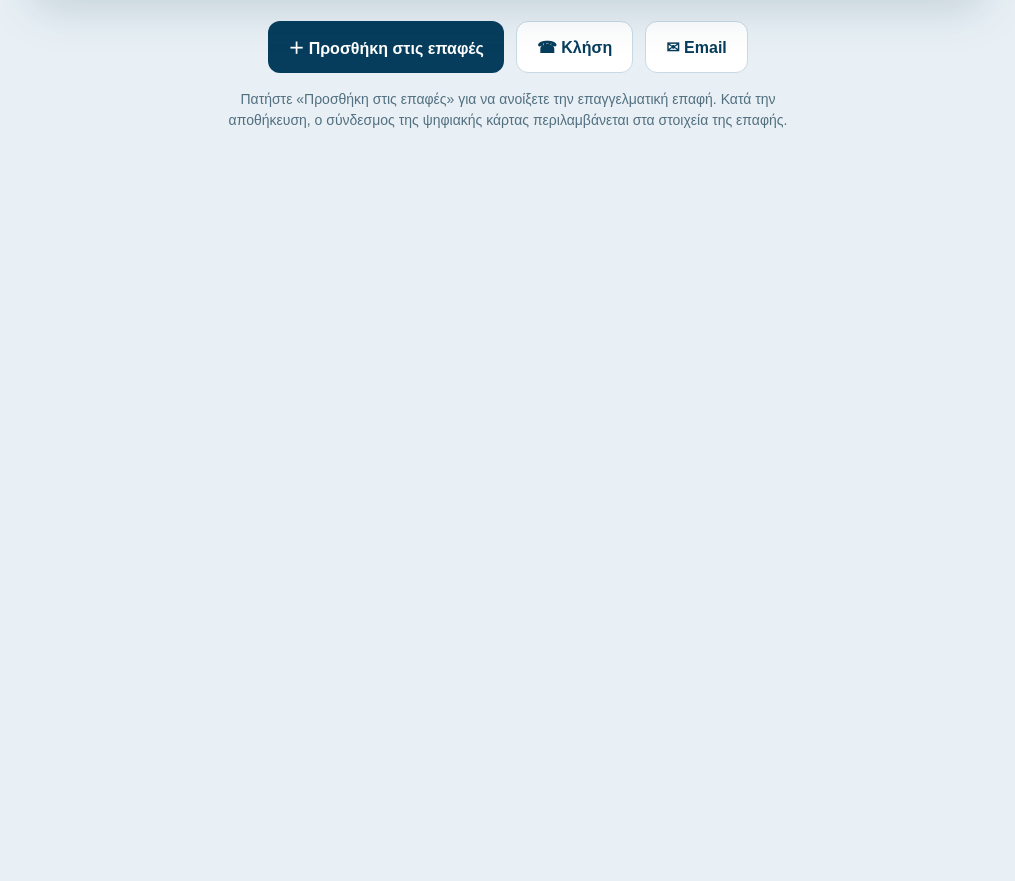
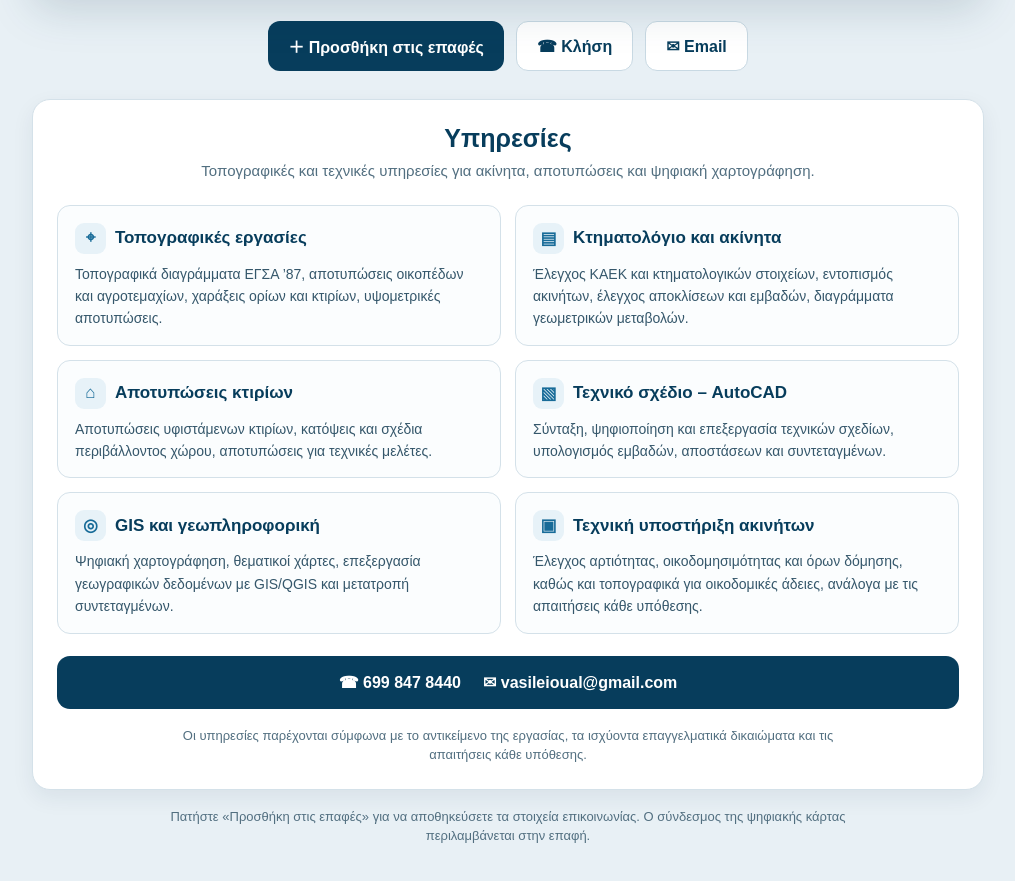
Before and after one commit to alvasileiou/alvasileiou.github.io, a plain HTML site: page index.html in a window 1280 px wide. Shown: the part 557-1438 px from the top of the page, without its empty margins (132-1147 px from the left). Before the commit the page ends 800 px from the top, so only its background shows below. Drawn offline with Linux system fonts and the light colour scheme.

Commit message:
Add files via upload

```diff
--- a/index.html
+++ b/index.html
@@ -4,20 +4,32 @@
 <meta charset="utf-8">
 <meta name="viewport" content="width=device-width, initial-scale=1">
 <meta name="theme-color" content="#073d5c">
+<meta name="description" content="Βασιλείου Αλέξανδρος, Διπλωματούχος Αγρονόμος και Τοπογράφος Μηχανικός ΑΠΘ. Τοπογραφικές εργασίες, Κτηματολόγιο, αποτυπώσεις, AutoCAD και GIS στη Θεσσαλονίκη.">
 <title>Βασιλείου Αλέξανδρος | Ψηφιακή επαγγελματική κάρτα</title>
 <style>
 *{box-sizing:border-box}
-body{margin:0;background:#e8f0f5;color:#123d57;font-family:Arial,Helvetica,sans-serif}
-main{max-width:980px;margin:0 auto;padding:22px 14px 32px}
+:root{--navy:#073d5c;--blue:#176b98;--ink:#123d57;--muted:#526f80;--line:#d4e1e9;--paper:#fff;--bg:#e8f0f5}
+body{margin:0;background:var(--bg);color:var(--ink);font-family:Arial,Helvetica,sans-serif}
+main{max-width:980px;margin:0 auto;padding:22px 14px 36px}
 .card-wrap{position:relative;width:100%;line-height:0;filter:drop-shadow(0 10px 22px rgba(5,45,70,.16))}
 .card-wrap img{display:block;width:100%;height:auto;border-radius:18px}
 .phone-link{position:absolute;left:30.8%;top:51.5%;width:23%;height:9%;display:block}
 .email-link{position:absolute;left:30.5%;top:73%;width:32%;height:10%;display:block}
 .actions{display:flex;justify-content:center;gap:12px;flex-wrap:wrap;margin-top:22px}
-.actions a{display:inline-flex;align-items:center;justify-content:center;gap:9px;min-height:52px;padding:13px 20px;border-radius:12px;background:#073d5c;color:#fff;text-decoration:none;font-weight:700;font-size:16px}
-.actions a.secondary{background:#fff;color:#073d5c;border:1px solid #c8d9e3}
-.note{text-align:center;color:#526f80;font-size:14px;line-height:1.5;margin:16px auto 0;max-width:620px}
-@media(max-width:480px){main{padding:14px 8px 24px}.card-wrap img{border-radius:10px}.actions a{width:100%;font-size:15px}}
+.actions a{display:inline-flex;align-items:center;justify-content:center;gap:9px;min-height:50px;padding:13px 20px;border-radius:12px;background:var(--navy);color:#fff;text-decoration:none;font-weight:700;font-size:16px}
+.actions a.secondary{background:#fff;color:var(--navy);border:1px solid #c8d9e3}
+.section{margin-top:28px;background:var(--paper);border:1px solid var(--line);border-radius:18px;padding:24px;box-shadow:0 8px 22px rgba(5,45,70,.07)}
+.section h2{margin:0 0 7px;color:var(--navy);font-size:25px;text-align:center}
+.section-intro{text-align:center;color:var(--muted);font-size:15px;line-height:1.5;margin:0 auto 22px;max-width:650px}
+.services{display:grid;grid-template-columns:repeat(2,minmax(0,1fr));gap:14px}
+.service{border:1px solid var(--line);border-radius:13px;padding:17px 17px 15px;background:#fbfdfe}
+.service h3{font-size:17px;margin:0 0 9px;color:var(--navy);display:flex;align-items:center;gap:9px}
+.service h3 .symbol{display:inline-flex;align-items:center;justify-content:center;width:31px;height:31px;flex:0 0 31px;border-radius:9px;background:#e7f2f8;color:var(--blue);font-size:17px}
+.service p{font-size:14px;line-height:1.6;margin:0;color:#35576b}
+.contact-strip{margin-top:22px;border-radius:13px;background:var(--navy);color:#fff;padding:17px 18px;display:flex;justify-content:center;gap:22px;flex-wrap:wrap}
+.contact-strip a{color:#fff;text-decoration:none;font-weight:700}
+.note{text-align:center;color:var(--muted);font-size:13px;line-height:1.5;margin:17px auto 0;max-width:700px}
+@media(max-width:620px){main{padding:14px 8px 24px}.card-wrap img{border-radius:10px}.actions a{width:100%;font-size:15px}.section{padding:18px 13px;margin-top:20px}.section h2{font-size:22px}.services{grid-template-columns:1fr;gap:10px}.service{padding:15px}.contact-strip{gap:12px;flex-direction:column;align-items:center}}
 </style>
 </head>
 <body>
@@ -32,7 +44,43 @@ main{max-width:980px;margin:0 auto;padding:22px 14px 32px}
     <a class="secondary" href="tel:+306998478440">☎ Κλήση</a>
     <a class="secondary" href="mailto:vasileioual@gmail.com">✉ Email</a>
   </div>
-  <p class="note">Πατήστε «Προσθήκη στις επαφές» για να ανοίξετε την επαγγελματική επαφή. Κατά την αποθήκευση, ο σύνδεσμος της ψηφιακής κάρτας περιλαμβάνεται στα στοιχεία της επαφής.</p>
+
+  <section class="section" aria-labelledby="services-title">
+    <h2 id="services-title">Υπηρεσίες</h2>
+    <p class="section-intro">Τοπογραφικές και τεχνικές υπηρεσίες για ακίνητα, αποτυπώσεις και ψηφιακή χαρτογράφηση.</p>
+    <div class="services">
+      <article class="service">
+        <h3><span class="symbol">⌖</span>Τοπογραφικές εργασίες</h3>
+        <p>Τοπογραφικά διαγράμματα ΕΓΣΑ ’87, αποτυπώσεις οικοπέδων και αγροτεμαχίων, χαράξεις ορίων και κτιρίων, υψομετρικές αποτυπώσεις.</p>
+      </article>
+      <article class="service">
+        <h3><span class="symbol">▤</span>Κτηματολόγιο και ακίνητα</h3>
+        <p>Έλεγχος ΚΑΕΚ και κτηματολογικών στοιχείων, εντοπισμός ακινήτων, έλεγχος αποκλίσεων και εμβαδών, διαγράμματα γεωμετρικών μεταβολών.</p>
+      </article>
+      <article class="service">
+        <h3><span class="symbol">⌂</span>Αποτυπώσεις κτιρίων</h3>
+        <p>Αποτυπώσεις υφιστάμενων κτιρίων, κατόψεις και σχέδια περιβάλλοντος χώρου, αποτυπώσεις για τεχνικές μελέτες.</p>
+      </article>
+      <article class="service">
+        <h3><span class="symbol">▧</span>Τεχνικό σχέδιο – AutoCAD</h3>
+        <p>Σύνταξη, ψηφιοποίηση και επεξεργασία τεχνικών σχεδίων, υπολογισμός εμβαδών, αποστάσεων και συντεταγμένων.</p>
+      </article>
+      <article class="service">
+        <h3><span class="symbol">◎</span>GIS και γεωπληροφορική</h3>
+        <p>Ψηφιακή χαρτογράφηση, θεματικοί χάρτες, επεξεργασία γεωγραφικών δεδομένων με GIS/QGIS και μετατροπή συντεταγμένων.</p>
+      </article>
+      <article class="service">
+        <h3><span class="symbol">▣</span>Τεχνική υποστήριξη ακινήτων</h3>
+        <p>Έλεγχος αρτιότητας, οικοδομησιμότητας και όρων δόμησης, καθώς και τοπογραφικά για οικοδομικές άδειες, ανάλογα με τις απαιτήσεις κάθε υπόθεσης.</p>
+      </article>
+    </div>
+    <div class="contact-strip">
+      <a href="tel:+306998478440">☎ 699 847 8440</a>
+      <a href="mailto:vasileioual@gmail.com">✉ vasileioual@gmail.com</a>
+    </div>
+    <p class="note">Οι υπηρεσίες παρέχονται σύμφωνα με το αντικείμενο της εργασίας, τα ισχύοντα επαγγελματικά δικαιώματα και τις απαιτήσεις κάθε υπόθεσης.</p>
+  </section>
+  <p class="note">Πατήστε «Προσθήκη στις επαφές» για να αποθηκεύσετε τα στοιχεία επικοινωνίας. Ο σύνδεσμος της ψηφιακής κάρτας περιλαμβάνεται στην επαφή.</p>
 </main>
 </body>
 </html>
```
